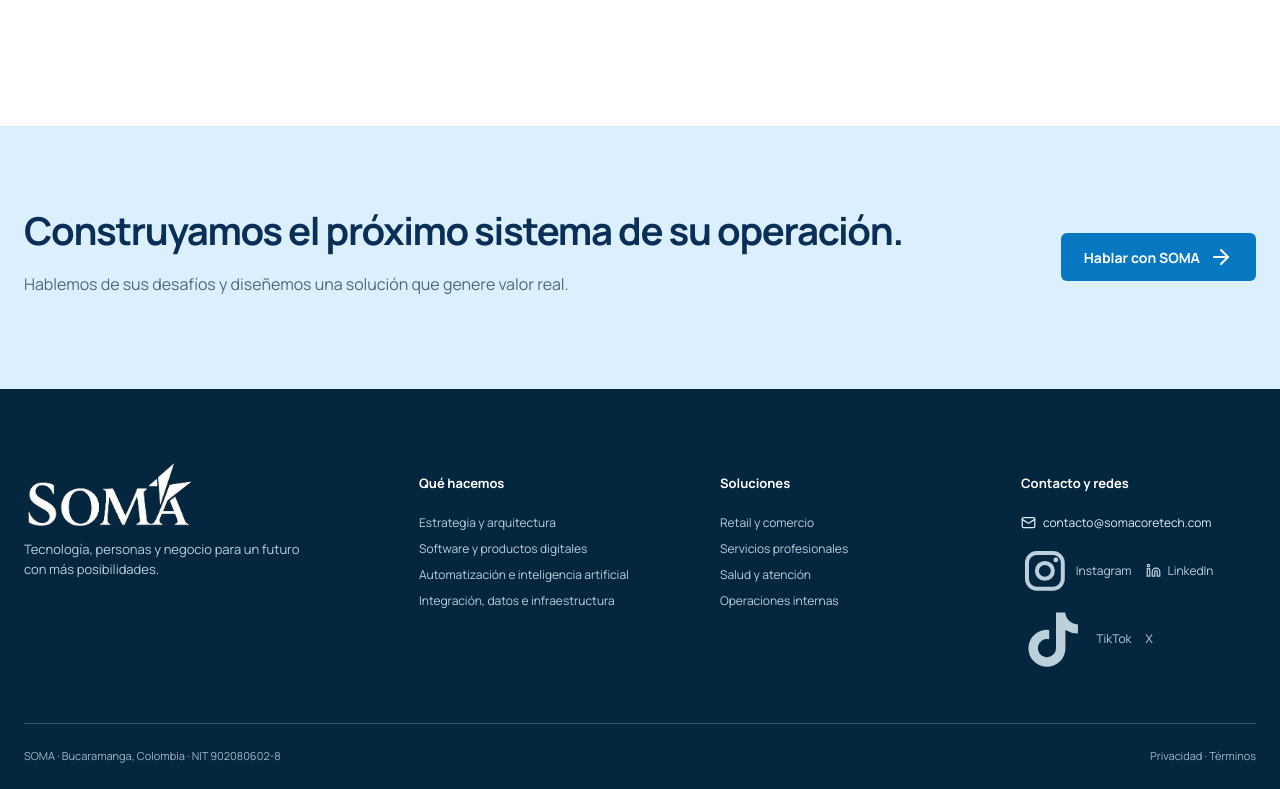
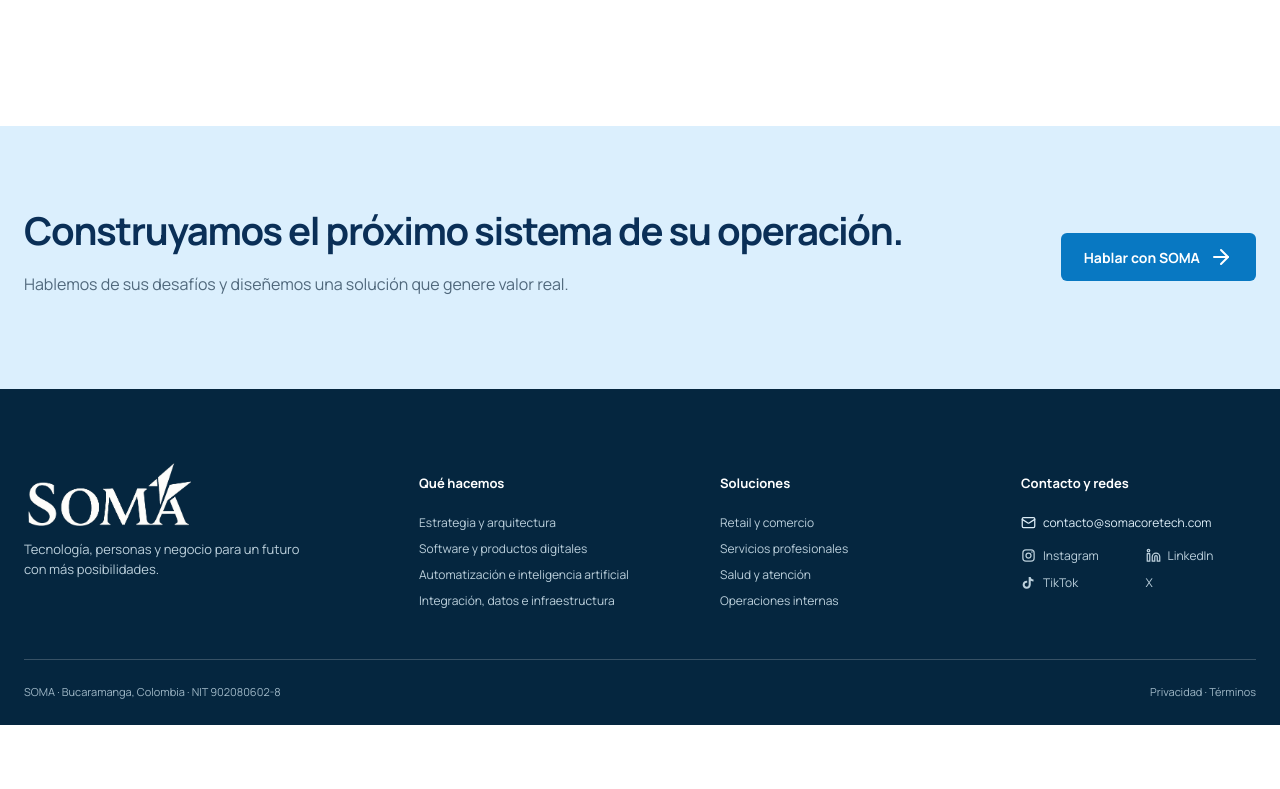
Before and after one commit to SolucionesSoma/Soma-core, a React (Vite) app in the folder app/: page / in a window 1280 px wide. Shown: the part 6301-7090 px from the top of the page. After the commit the page ends 7026 px from the top, so only its background shows below. Built offline with nearby package versions, Linux system fonts and the light colour scheme.

Commit message:
Alinea iconos sociales del footer

```diff
--- a/app/src/index.css
+++ b/app/src/index.css
@@ -618,6 +618,7 @@
 .contact-foot .email-link { color: #dcecf6; overflow-wrap: anywhere; }
 .social-links { display: grid; grid-template-columns: 1fr 1fr; gap: 10px 14px; margin-top: 7px; }
 .social-links a { color: #bcd0dc; }
+.brand-icon { width: 15px; height: 15px; flex: 0 0 auto; }
 .social-links a:hover,
 .contact-foot .email-link:hover { color: #ffffff; text-decoration: underline; text-underline-offset: 4px; }
 .legal {
```
